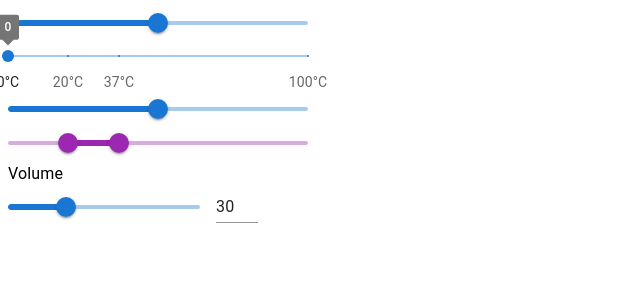
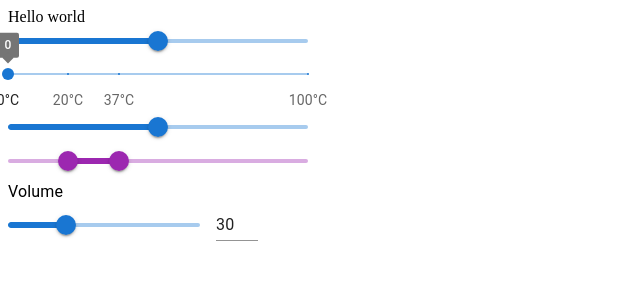
Before and after one commit to Vamsiayiluri/Git_Learning, a React (Vite) app in the folder ReactWithMUI/: page / in a window 1280 px wide. Shown: the top 300 px of the page, without its empty margins (0-640 px from the left). Built offline with nearby package versions, Linux system fonts and the light colour scheme.

Commit message:
Added a change

```diff
--- a/ReactWithMUI/src/App.tsx
+++ b/ReactWithMUI/src/App.tsx
@@ -11,10 +11,12 @@ import MuiAutocomplete from "./components/MuiAutocomplete";
 import { MuiLayout } from "./components/MuiLayout";
 import MuiFab from "./components/MuiFab";
 import MuiSlider from "./components/MuiSlider";
+import { Box } from "@mui/material";
 
 function App() {
   return (
     <>
+      <Box> Hello world</Box>
       {/* <MuiTypography></MuiTypography> */}
       {/* <MuiButton></MuiButton> */}
       {/* <MuiTextField></MuiTextField> */}
```
